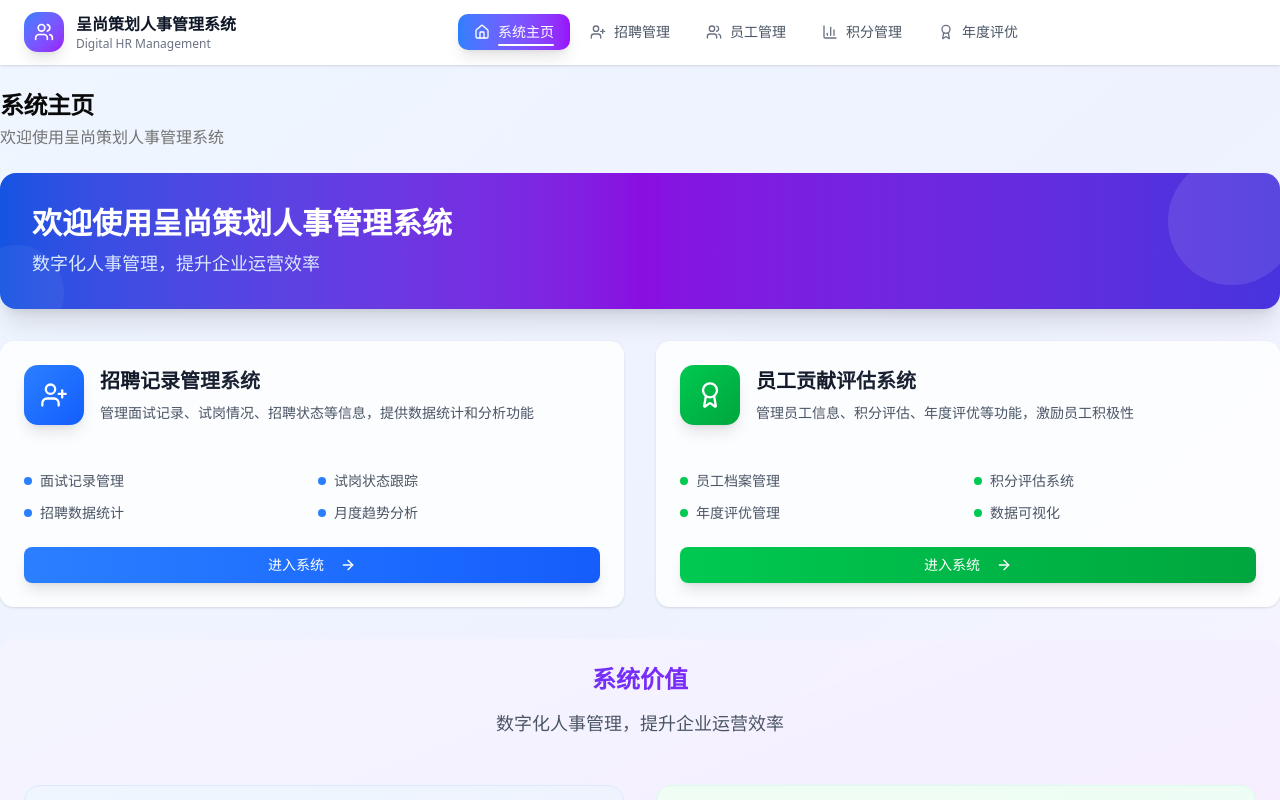
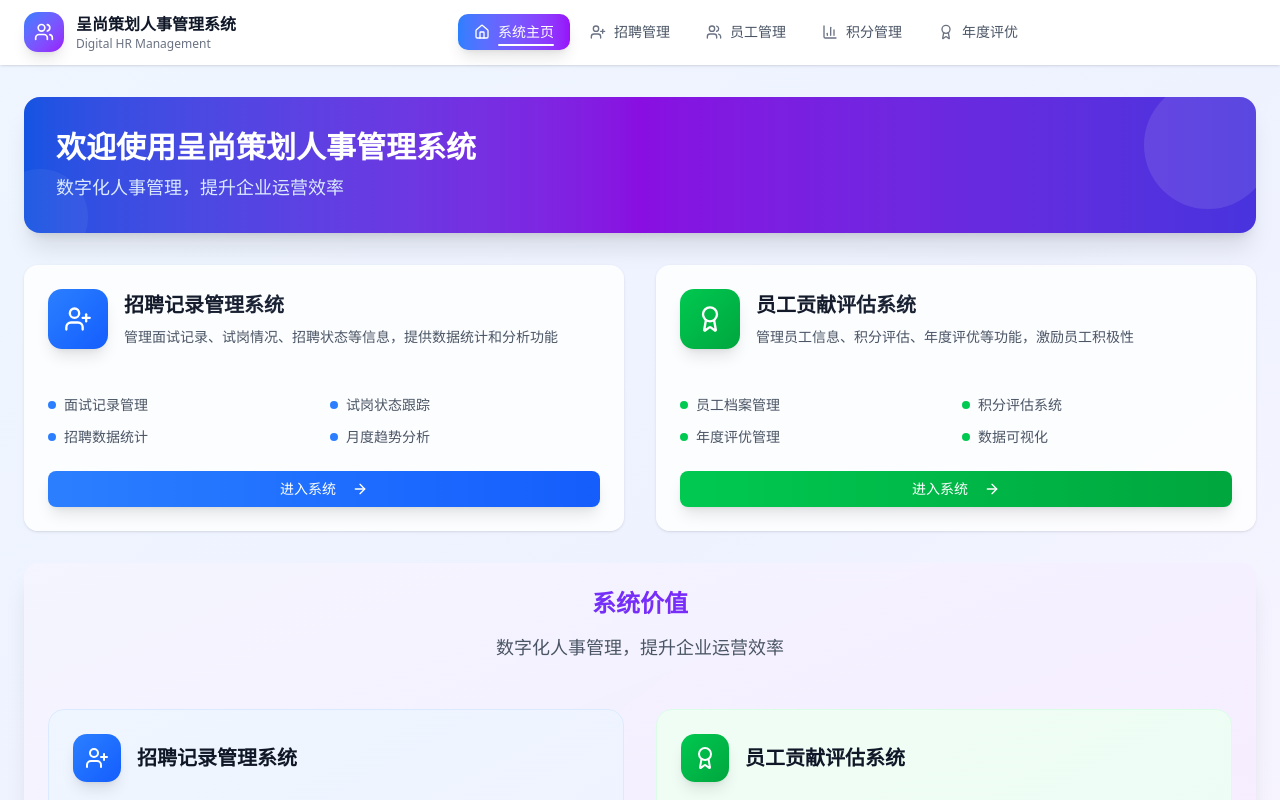
Before and after one commit to XUXIKAI886/renshiguanlixitong, a Next.js app: page / in a window 1280 px wide. Shown: the top 800 px of the page. Built offline with nearby package versions, Linux system fonts and the light colour scheme; no server answers; the database is empty.

Commit message:
feat: 移除主页标题文字和PageContainer组件

```diff
--- a/src/app/page.tsx
+++ b/src/app/page.tsx
@@ -5,7 +5,6 @@ import Link from 'next/link';
 import { Card, CardContent, CardDescription, CardHeader, CardTitle } from '@/components/ui/card';
 import { Button } from '@/components/ui/button';
 import { Badge } from '@/components/ui/badge';
-import { PageContainer } from '@/components/layout';
 import {
   Users,
   UserPlus,
@@ -67,10 +66,7 @@ export default function HomePage() {
 
   return (
     <div className="min-h-screen bg-gradient-to-br from-blue-50 via-indigo-50 to-purple-50">
-      <PageContainer
-        title="系统主页"
-        description="欢迎使用呈尚策划人事管理系统"
-      >
+      <div className="container mx-auto px-6 py-8">
         {/* 欢迎横幅 */}
         <div className="relative overflow-hidden rounded-2xl bg-gradient-to-r from-blue-600 via-purple-600 to-indigo-600 p-8 mb-8 shadow-xl">
           <div className="absolute inset-0 bg-black/10"></div>
@@ -297,7 +293,7 @@ export default function HomePage() {
             </div>
           </CardContent>
         </Card>
-      </PageContainer>
+      </div>
     </div>
   );
 }
```
